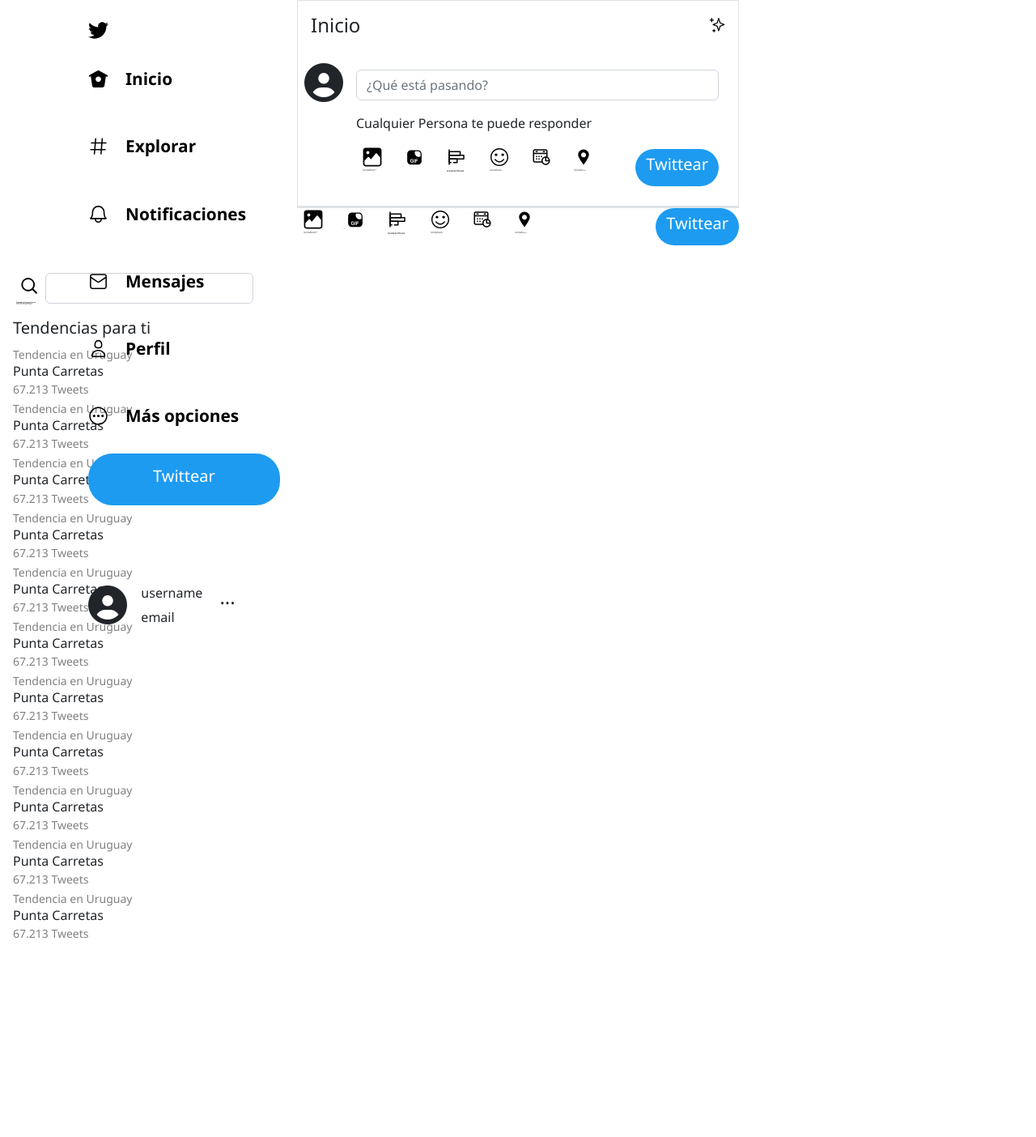
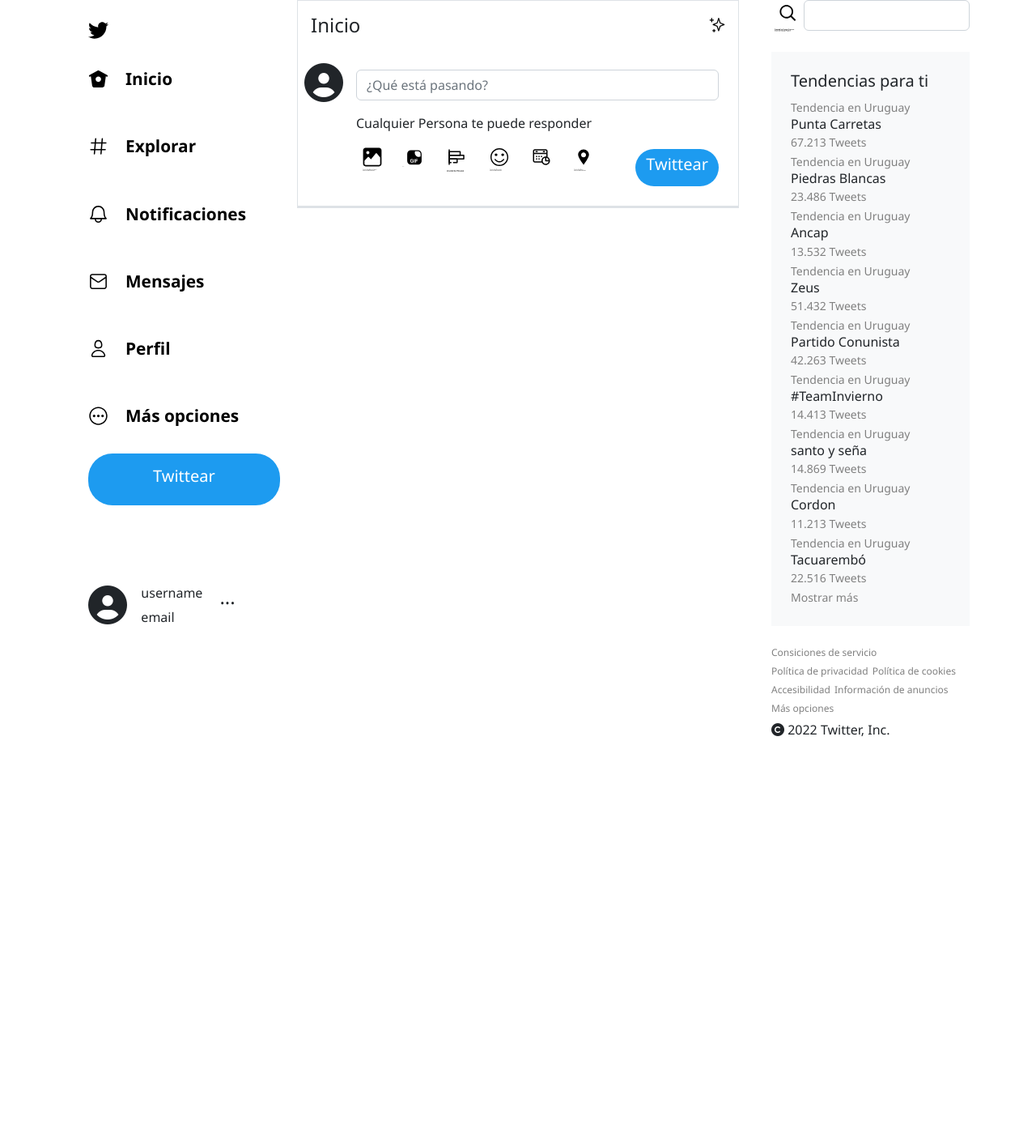
Before and after one commit to manugarderes/ejercicio-twitter, a Node server app: page /home in a window 1280 px wide. Shown: the top 1404 px of the page at 81% size. Run offline with Node 20, Linux system fonts and the light colour scheme; data that the repository does not hold is empty; some libraries are stand-ins or nearby versions.

Commit message:
Home y Partial de Tendencias

```diff
--- a/public/css/Styles.css
+++ b/public/css/Styles.css
@@ -94,3 +94,11 @@ button.btn.btn-light {
 .tweet{
   padding: 15px 0;
 }
+
+footer a{
+  text-decoration: none;
+  font-size: 12px;
+  color: grey;
+  margin-right: 5px;
+  margin-bottom: 5px;
+}
--- a/views/home.ejs
+++ b/views/home.ejs
@@ -96,53 +96,12 @@
                         </div>
                         <%}%>
                     </div>
-                    <div
-                      class="newTwitBoxFooter d-flex justify-content-between"
-                    >
-                      <div>
-                        <ul class="list-inline">
-                          <li class="list-inline-item">
-                            <img src="img/noun-image-1029116.svg" alt="" />
-                          </li>
-                          <li class="list-inline-item">
-                            <img src="img/noun-gif-4147498.svg" alt="" />
-                          </li>
-                          <li class="list-inline-item">
-                            <img src="img/noun-poll-4027650.svg" alt="" />
-                          </li>
-                          <li class="list-inline-item">
-                            <img src="img/noun-smile-1740164.svg" alt="" />
-                          </li>
-                          <li class="list-inline-item">
-                            <img src="img/noun-calendar-4859136.svg" alt="" />
-                          </li>
-                          <li class="list-inline-item">
-                            <img src="img/noun-location-4853675.svg" alt="" />
-                          </li>
-                        </ul>
-                      </div>
-                      <div>
-                        <button
-                          type="submit"
-                          class="btn twitterColor d-inline text-white border-radius rounded-pill"
-                        >
-                          <h5>Twittear</h5>
-                        </button>
-                      </div>
-                    </div>
-                  </form>
                 </div>
-              </div>
+                <div class="col-3"><%- include('partials/tendencias') %></div>
             </div>
-            <div class="twitFeed">
-              <div class="tweet"></div>
-            </div>
-          </div>
-          <div class="col-3"><%- include('partials/tendencias') %></div>
         </div>
       </div>
     </section>
-
     <script
       src="https://cdn.jsdelivr.net/npm/bootstrap@5.2.0-beta1/dist/js/bootstrap.bundle.min.js"
       integrity="sha384-pprn3073KE6tl6bjs2QrFaJGz5/SUsLqktiwsUTF55Jfv3qYSDhgCecCxMW52nD2"
--- a/views/partials/tendencias.ejs
+++ b/views/partials/tendencias.ejs
@@ -5,7 +5,7 @@
         <input type="text" class="form-control">
     </form>
   </div>
-  <div class="tendencias">
+  <div class="tendencias bg-light p-4 my-4">
     <div>
       <h5>Tendencias para ti</h5>
     </div>
@@ -16,53 +16,57 @@
     </div>
     <div>
       <span>Tendencia en Uruguay</span>
-      <h6 class="m-0">Punta Carretas</h6>
-      <span>67.213 Tweets</span>
+      <h6 class="m-0">Piedras Blancas</h6>
+      <span>23.486 Tweets</span>
     </div>
     <div>
       <span>Tendencia en Uruguay</span>
-      <h6 class="m-0">Punta Carretas</h6>
-      <span>67.213 Tweets</span>
+      <h6 class="m-0">Ancap</h6>
+      <span>13.532 Tweets</span>
     </div>
     <div>
       <span>Tendencia en Uruguay</span>
-      <h6 class="m-0">Punta Carretas</h6>
-      <span>67.213 Tweets</span>
+      <h6 class="m-0">Zeus</h6>
+      <span>51.432 Tweets</span>
     </div>
     <div>
       <span>Tendencia en Uruguay</span>
-      <h6 class="m-0">Punta Carretas</h6>
-      <span>67.213 Tweets</span>
+      <h6 class="m-0">Partido Conunista</h6>
+      <span>42.263 Tweets</span>
     </div>
     <div>
       <span>Tendencia en Uruguay</span>
-      <h6 class="m-0">Punta Carretas</h6>
-      <span>67.213 Tweets</span>
+      <h6 class="m-0">#TeamInvierno</h6>
+      <span>14.413 Tweets</span>
     </div>
     <div>
       <span>Tendencia en Uruguay</span>
-      <h6 class="m-0">Punta Carretas</h6>
-      <span>67.213 Tweets</span>
+      <h6 class="m-0">santo y seña</h6>
+      <span>14.869 Tweets</span>
     </div>
     <div>
       <span>Tendencia en Uruguay</span>
-      <h6 class="m-0">Punta Carretas</h6>
-      <span>67.213 Tweets</span>
+      <h6 class="m-0">Cordon</h6>
+      <span>11.213 Tweets</span>
     </div>
     <div>
       <span>Tendencia en Uruguay</span>
-      <h6 class="m-0">Punta Carretas</h6>
-      <span>67.213 Tweets</span>
+      <h6 class="m-0">Tacuarembó</h6>
+      <span>22.516 Tweets</span>
     </div>
     <div>
-      <span>Tendencia en Uruguay</span>
-      <h6 class="m-0">Punta Carretas</h6>
-      <span>67.213 Tweets</span>
-    </div>
-    <div>
-      <span>Tendencia en Uruguay</span>
-      <h6 class="m-0">Punta Carretas</h6>
-      <span>67.213 Tweets</span>
+      <span class="Mostrar-más">Mostrar más</span>
     </div>
   </div>
+  <footer>
+    <div class="d-flex flex-wrap">
+      <a href="#">Consiciones de servicio</a>
+      <a href="#">Política de privacidad</a>
+      <a href="#">Política de cookies</a>
+      <a href="#">Accesibilidad</a>
+      <a href="#">Información de anuncios</a>
+      <a href="#">Más opciones</a>
+    </div>
+    <span><i class="fa-solid fa-copyright"></i> 2022 Twitter, Inc.</span>
+  </footer>
 </div>
```
Also changed, not shown: public/img/estrellitas.svg.
